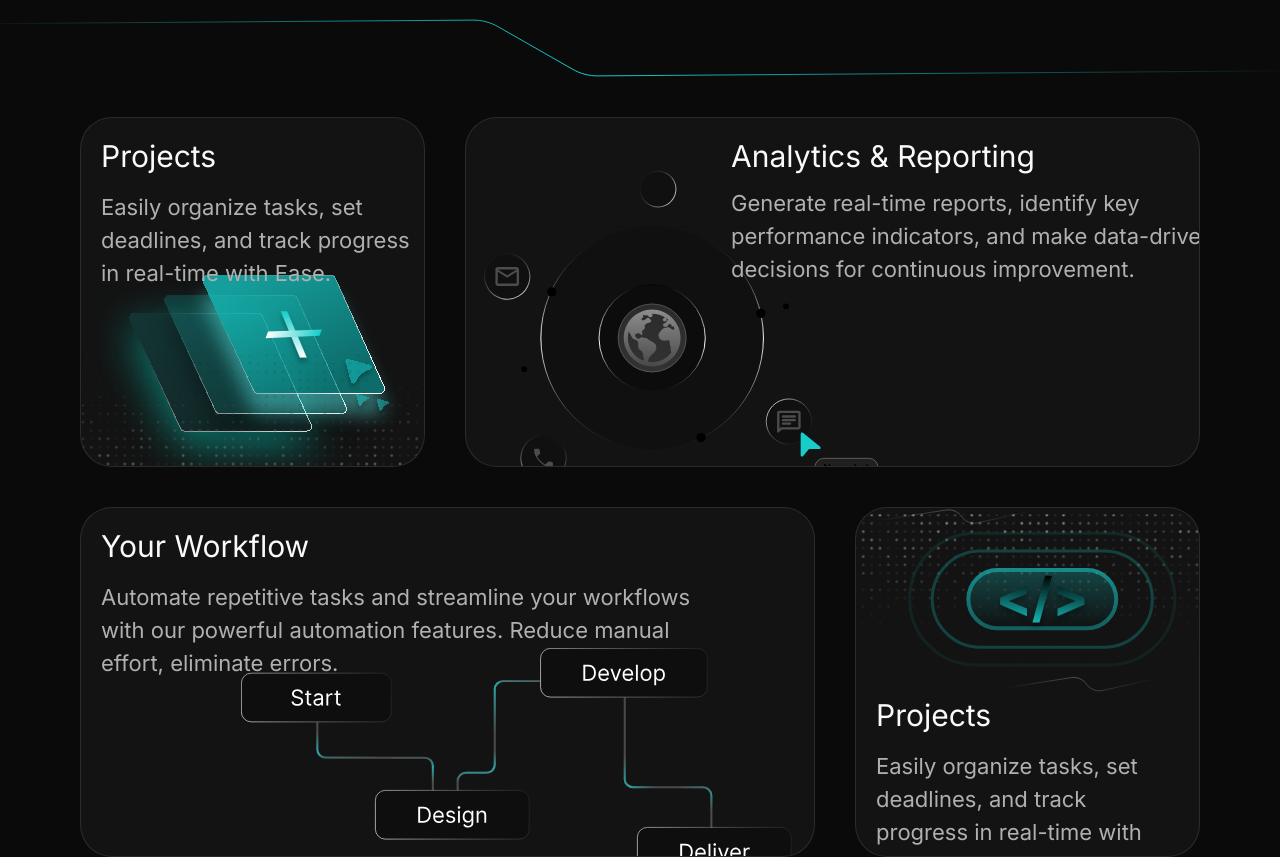
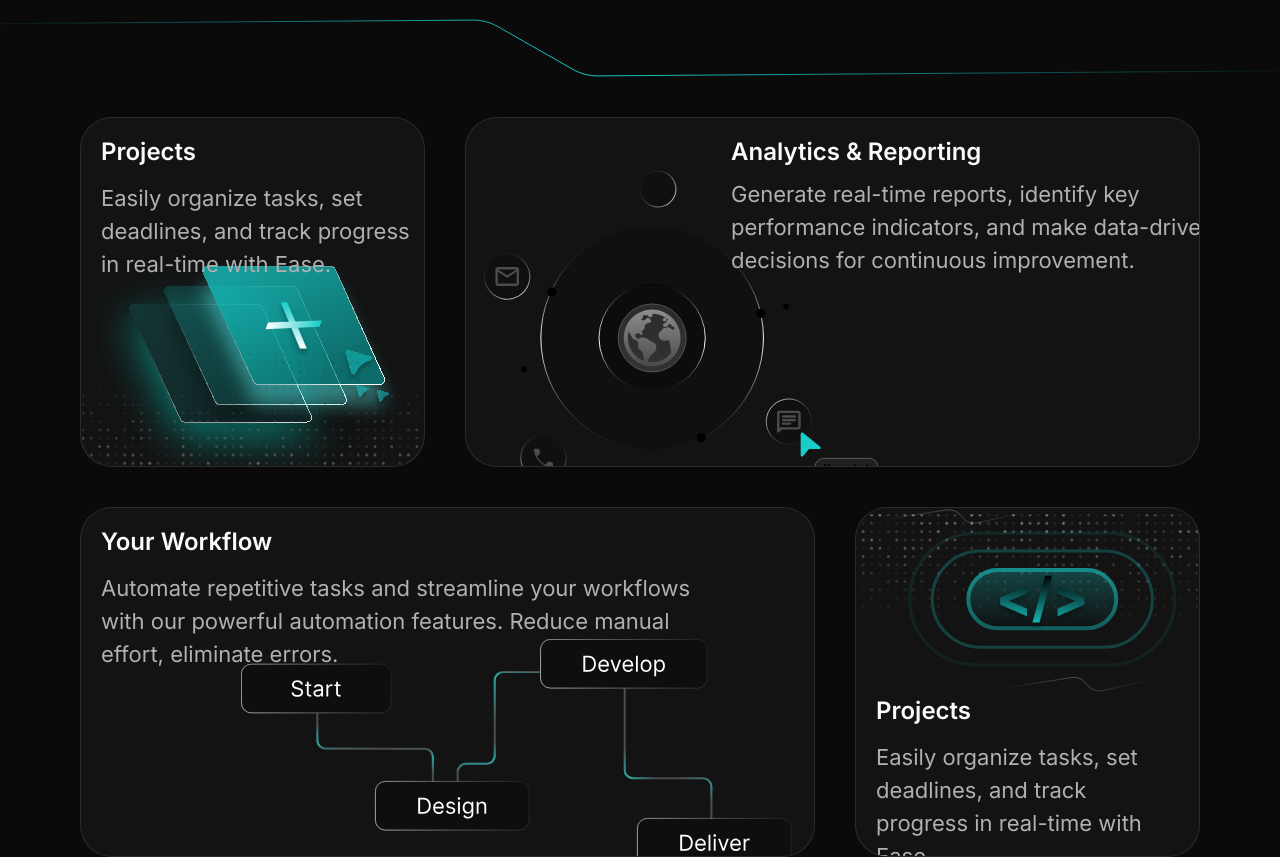
Before and after one commit to Roshen-Perera/ceylon-developers-portfolio, a Next.js app: page / in a window 1280 px wide. Shown: the part 3660-4517 px from the top of the page. Built offline with nearby package versions, Linux system fonts and the light colour scheme.

Commit message:
Refactor headings in Facilities component to use H5 for consistency

```diff
--- a/components/facilities.tsx
+++ b/components/facilities.tsx
@@ -4,6 +4,7 @@ import AnalyticsVector from "./analyticsVector";
 import Image from "next/image";
 import CodeIcon from "./codeIcon";
 import WorkFlowLight from "./workFlowLight";
+import { H5 } from "./typography";
 
 const Facilities = () => {
   return (
@@ -41,7 +42,7 @@ const Facilities = () => {
           <div className="2xl:w-[369px] 2xl:h-[375px] xl:w-[345px] xl:h-[350px] lg:w-[270px] lg:h-[329px] md:w-[308px] md:h-[309px] sm:w-[265px] sm:h-[280px] w-[172px] h-[287px] bg-[#6F6F6F1A] border rounded-4xl overflow-hidden">
             <div className="mt-4 ml-5">
               <div className="flex flex-col gap-3">
-                <h1 className="text-[30px]">Projects</h1>
+                <H5>Projects</H5>
                 <p className="text-[22px] text-(--facilities-text) relative z-1">
                   Easily organize tasks, set deadlines, and track progress in
                   real-time with Ease.
@@ -63,7 +64,7 @@ const Facilities = () => {
                 <AnalyticsVector />
               </div>
               <div className=" flex flex-col gap-2 relative right-37 mt-4 z-20">
-                <h1 className="text-[30px]">Analytics & Reporting</h1>
+                <H5>Analytics & Reporting</H5>
                 <p className="text-[22px] w-[515px] text-(--facilities-text)">
                   Generate real-time reports, identify key performance
                   indicators, and make data-driven decisions for continuous
@@ -78,7 +79,7 @@ const Facilities = () => {
             <div className="flex flex-col">
               <div className="mt-4 ml-5">
                 <div className="flex flex-col gap-3">
-                  <h1 className="text-[30px]">Your Workflow</h1>
+                  <H5>Your Workflow</H5>
                   <p className="text-[22px] w-[605px] text-(--facilities-text) relative z-1">
                     Automate repetitive tasks and streamline your workflows with
                     our powerful automation features. Reduce manual effort,
@@ -105,7 +106,7 @@ const Facilities = () => {
               </div>
             </div>
             <div className="flex flex-col gap-3 px-5 mt-3">
-              <h1 className="text-[30px]">Projects</h1>
+              <H5>Projects</H5>
               <p className="text-[22px] text-(--facilities-text) relative z-1">
                 Easily organize tasks, set deadlines, and track progress in
                 real-time with Ease.
```
